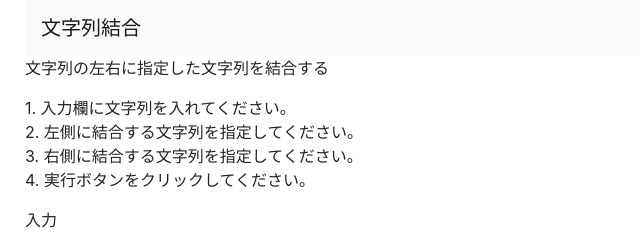
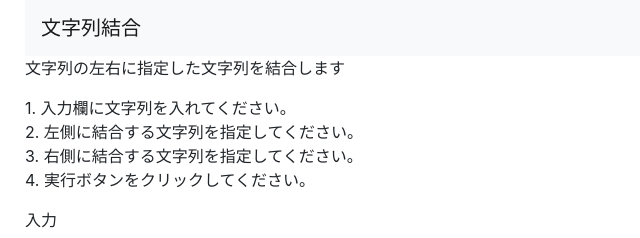
Before and after one commit to sinnlosses/microservice-joinstring, a plain HTML site: page index.html in a window 1280 px wide. Shown: the top 238 px of the page, 60-700 px from the left. Drawn offline with nearby package versions, Linux system fonts and the light colour scheme.

Commit message:
文言微修正

```diff
--- a/index.html
+++ b/index.html
@@ -19,7 +19,7 @@
         <a class="navbar-brand" href="#">文字列結合</a>
       </nav>
 
-    <p>文字列の左右に指定した文字列を結合する</p>
+    <p>文字列の左右に指定した文字列を結合します</p>
       <p>1. 入力欄に文字列を入れてください。<br>
         2. 左側に結合する文字列を指定してください。<br>
         3. 右側に結合する文字列を指定してください。<br>
```
